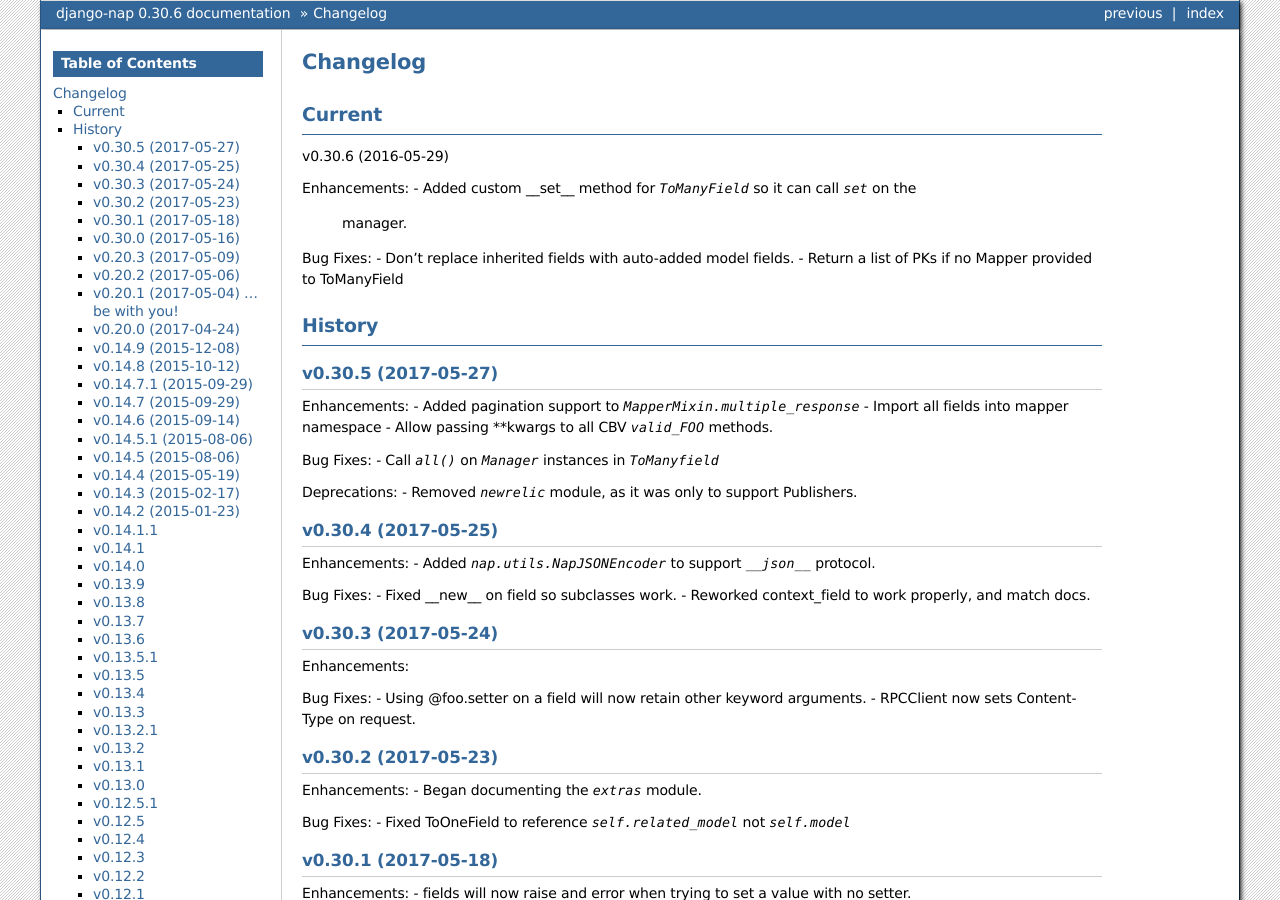
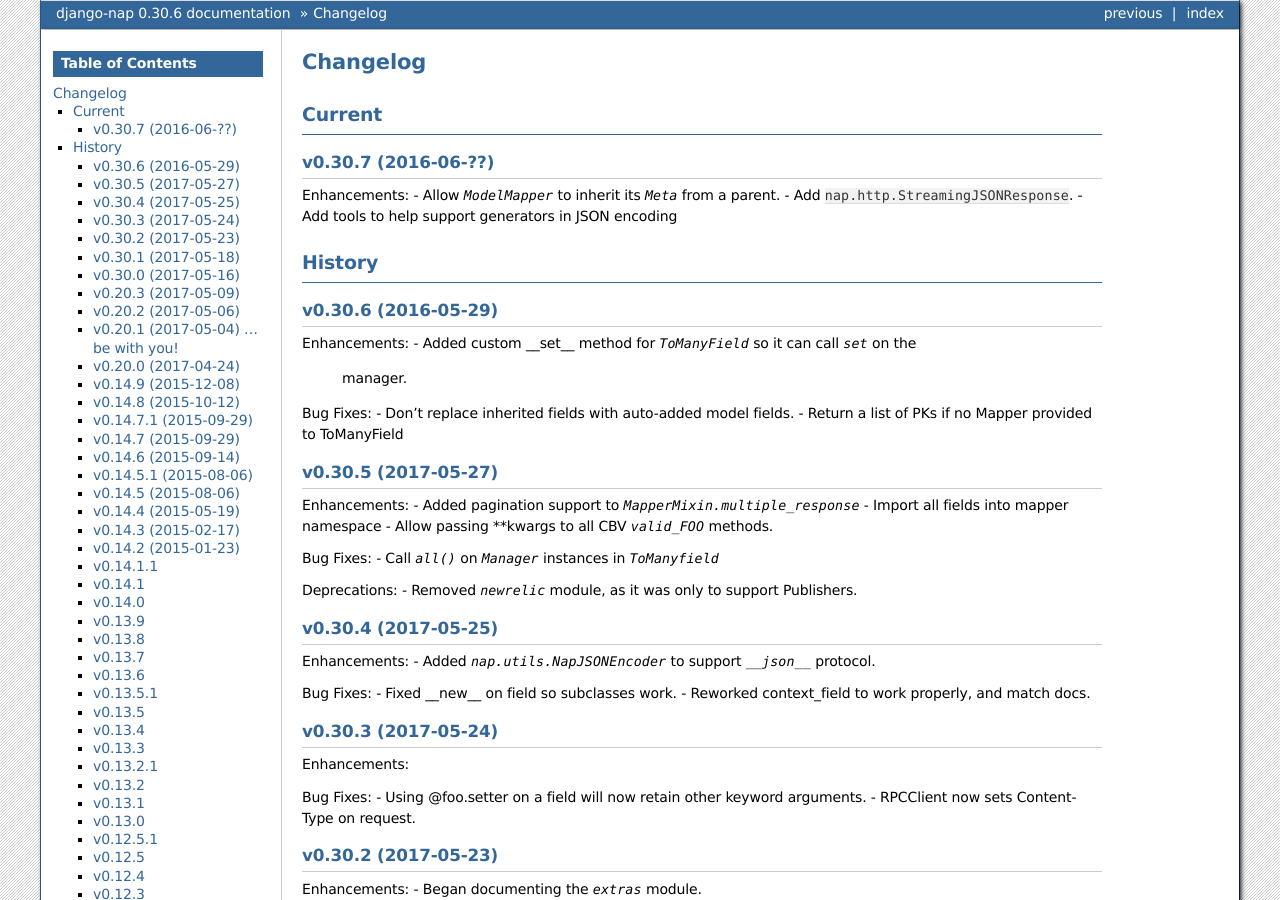
Before and after one commit to funkybob/django-nap, a Sphinx documentation site: the page built from docs/changelog.rst, in a window 1280 px wide and 900 px high. Built offline with Sphinx 7.4.7, drawn with Linux system fonts in a browser that asks for light colours.

Commit message:
Update changelog

```diff
--- a/docs/changelog.rst
+++ b/docs/changelog.rst
@@ -6,7 +6,20 @@
 Current
 -------
 
+v0.30.7 (2016-06-??)
+====================
+
+Enhancements:
+- Allow `ModelMapper` to inherit its `Meta` from a parent.
+- Add ``nap.http.StreamingJSONResponse``.
+- Add tools to help support generators in JSON encoding
+
+-------
+History
+-------
+
 v0.30.6 (2016-05-29)
+====================
 
 Enhancements:
 - Added custom __set__ method for `ToManyField` so it can call `set` on the
```
Also changed, not shown: other parts of docs/changelog.rst (+0 -4 lines).
